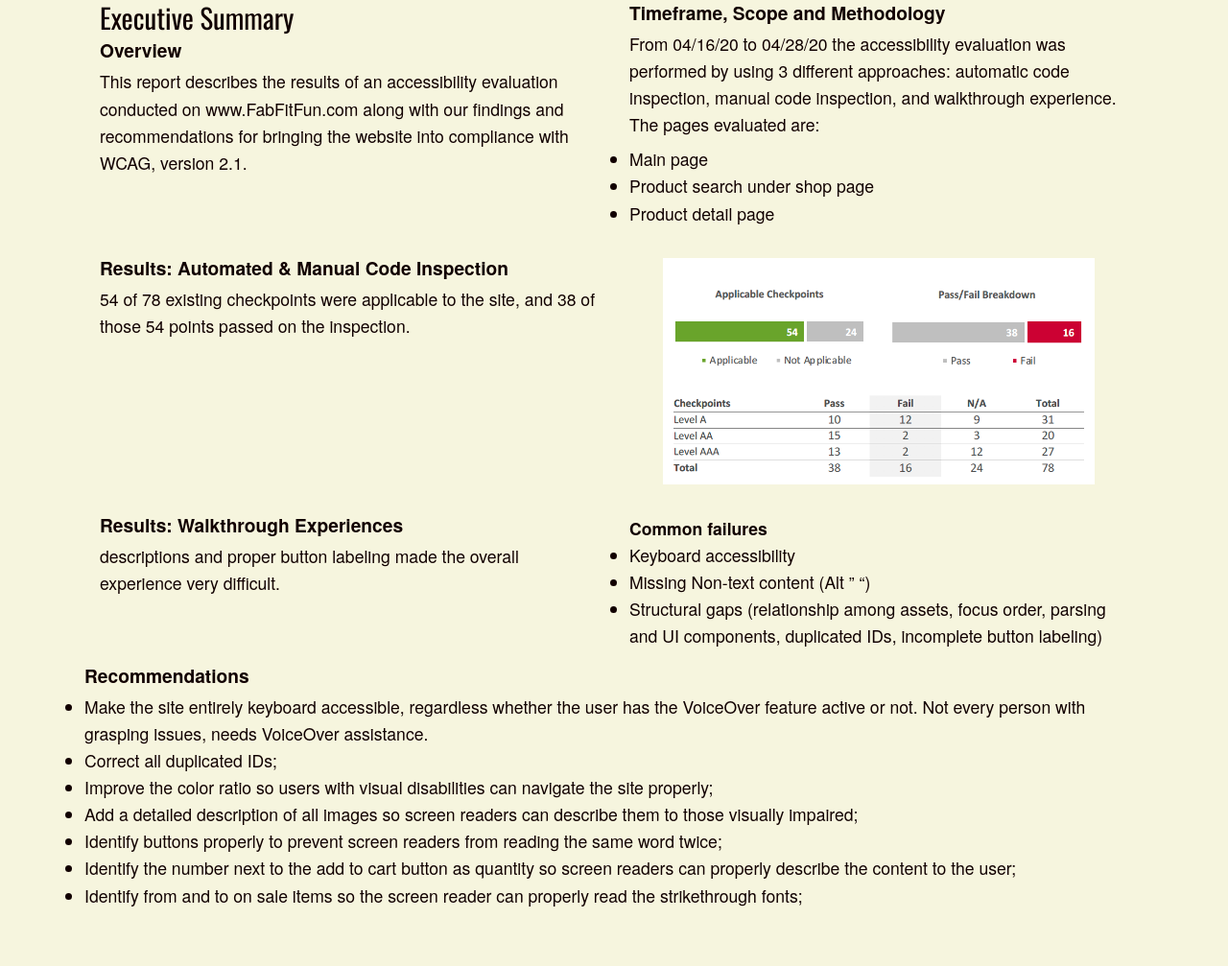
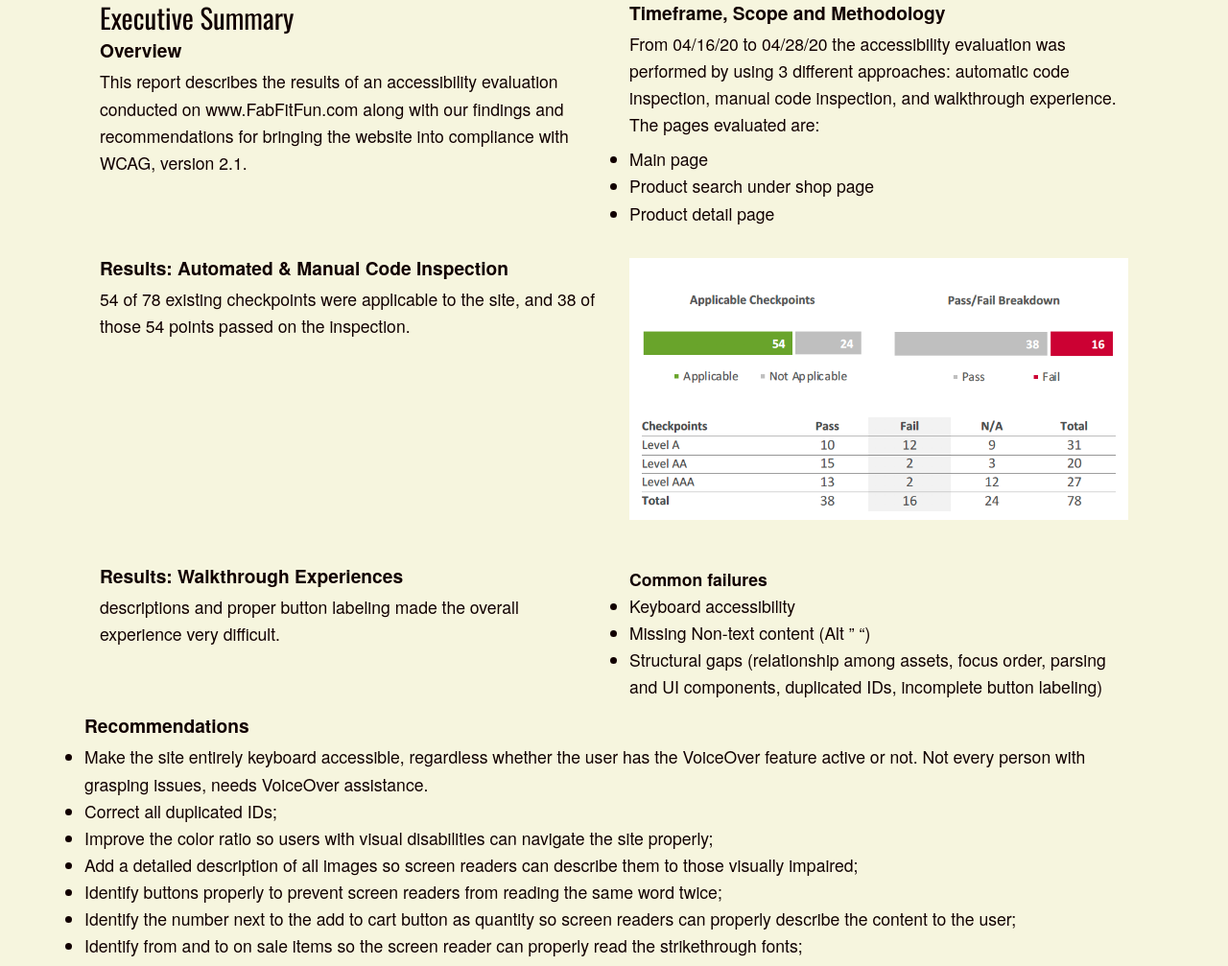
Before and after one commit to summersaleh/summersaleh.github.io, a plain HTML site: page accessibility.html in a window 1280 px wide. Shown: the part 997-2004 px from the top of the page at 96% size. Drawn offline with nearby package versions, Linux system fonts and the light colour scheme.

Commit message:
flex-contain

```diff
--- a/accessibility.html
+++ b/accessibility.html
@@ -77,7 +77,7 @@
               <p class="mb05">54 of 78 existing checkpoints were applicable to the site, and 38 of those 54 points passed on the inspection.</p>
           </div>
           <div class="flex-2">
-              <img class="img-size" src="images/results_autocode.png">
+              <img class="img-size-long" src="images/results_autocode.png">
             </div>
         </div>
 
```
